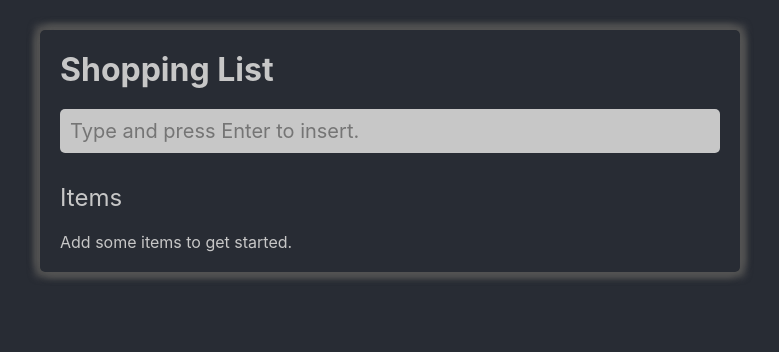
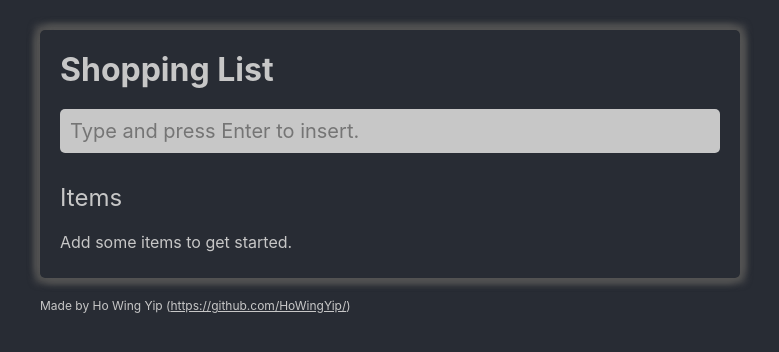
Before and after one commit to HoWingYip/shopping-list, a React (Create React App) app: page / in a window 1280 px wide. Shown: the top 352 px of the page, without its empty margins (250-1029 px from the left). Built offline with nearby package versions, Linux system fonts and the light colour scheme.

Commit message:
Added credits :)

```diff
--- a/src/App.js
+++ b/src/App.js
@@ -59,6 +59,7 @@ export default class App extends Component {
 
   render() {
     return (
+      <div id="wrapper">
         <div id="app">
           <h1>Shopping List</h1>
           <input type="text" id="newItemEntry" rows="1" placeholder="Type and press Enter to insert."
@@ -81,6 +82,11 @@ export default class App extends Component {
           {/* only displays clear button if there are items in list */}
           {this.state.items.length > 0 &&
           <div id="clear-items" onClick={this.clearItems}>Clear items</div>}
+        </div>
+
+        <footer id="credits">
+          Made by Ho Wing Yip (<a href="https://github.com/HoWingYip/">https://github.com/HoWingYip/</a>)
+        </footer>
       </div>
     );
   }
--- a/src/index.css
+++ b/src/index.css
@@ -29,11 +29,18 @@ input {
   -moz-osx-font-smoothing: grayscale;
 }
 
-#app {
+a {
+  color: #c7c7c7;
+}
+
+#wrapper {
   width: 700px;
   margin-left: auto;
   margin-right: auto;
-  padding: 20px;
+}
+
+#app {
+  padding: 20px 20px 26px 20px;
   border-radius: 5px;
   box-shadow: 5px 5px 7px #535353, 5px -5px 7px #535353,
     -5px 5px 7px #535353, -5px -5px 7px #535353;
@@ -41,7 +48,7 @@ input {
 }
 
 @media screen and (max-width: 760px) {
-  #app {
+  #wrapper {
     width: 100%;
   }
 }
@@ -138,6 +145,7 @@ input {
   pointer-events: none;
 }
 
-code {
-  font-family: source-code-pro, Menlo, Monaco, Consolas, "Courier New", monospace;
+#credits {
+  margin-top: 20px;
+  font-size: 12px;
 }
```
Lines whose indentation alone changed are shown as unchanged.
